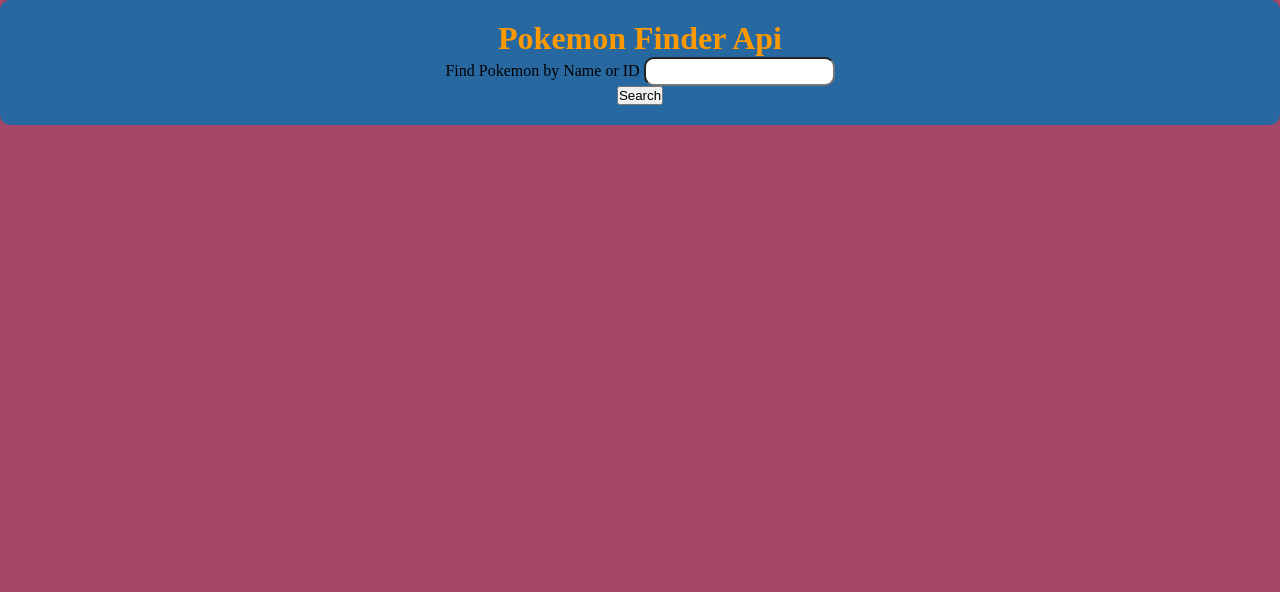
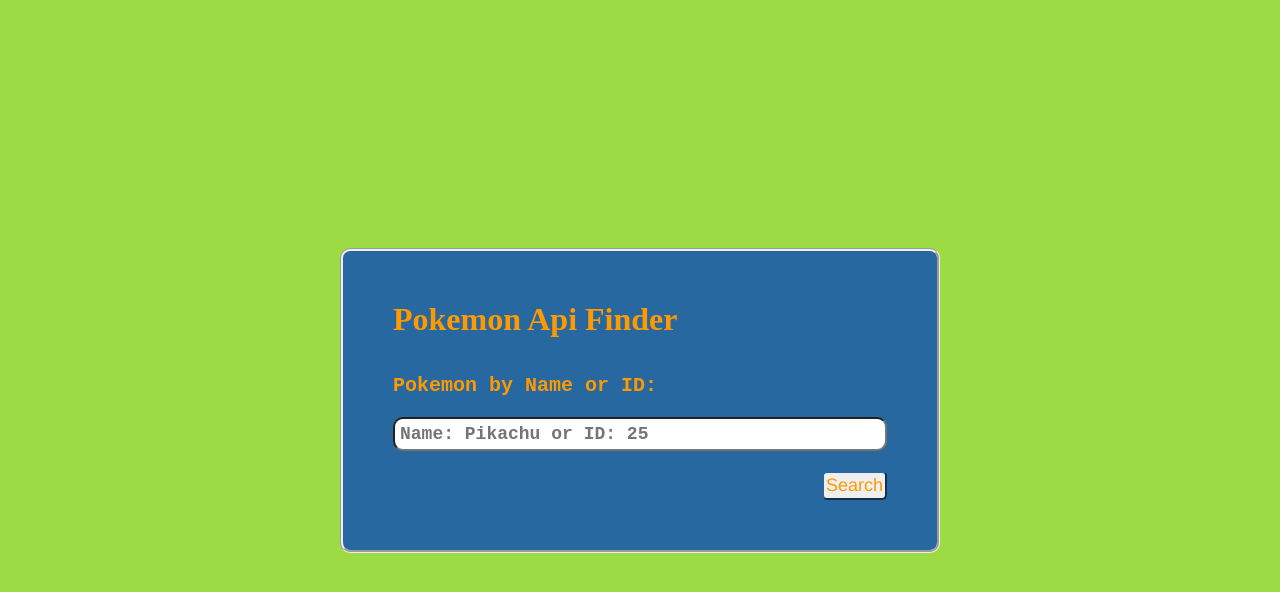
Before and after one commit to marksimmons2288/fetch-and-async-assignment-week6, a plain HTML site: page index.html in a window 1280 px wide. Drawn offline with Linux system fonts and the light colour scheme.

Commit message:
update html and css

```diff
--- a/index.html
+++ b/index.html
@@ -2,7 +2,7 @@
 <html lang="en">
 <head>
     <meta charset="UTF-8">
-    <meta name="viewport" content="width=, initial-scale=1.0">
+    <meta name="viewport" content= "width=1.0 initial-scale=1.0">
     <title>Fetch and Async Pokemon</title>
     <!-- CSS Styles -->
      <link rel="stylesheet" href="./styles.css">
@@ -10,16 +10,17 @@
 <body>
 
 
-    <form class="main_form">
-    <h1>Pokemon Finder Api</h1>
+     <form class="main_form">
+ <div class="main_content">
+     <h1>Pokemon Api Finder</h1>
+    <label for="pokemonFinder" class="label">Pokemon by Name or ID:</label>
+        <input type="text" class="input_field" id="pokemonFinder" name="pokemonFinder" placeholder= "Name: Pikachu or ID: 25" required>
 
-    <div>
-        <label for="pokemonFinder">Find Pokemon by Name or ID</label>
-        <input type="text" class="input_field" id="pokemonFinder" name="pokemonFinder"required>
-     </div>
+    <div class="btn_container">
+        <button type="button" class="btn">Search</button>
+    </div>
+ </div>
+     </form>
 
-     <button type="button">Search</button>
-
-        </form>
-    </body>
+</body>
 </html>
--- a/styles.css
+++ b/styles.css
@@ -6,29 +6,79 @@
     box-sizing: border-box;
 }
 
-h1 {
-    color: rgb(255, 153, 0);
-}
-
 body {
-    background-color: rgb(163, 70, 104);
+    background-color: rgb(156, 219, 67);
 }
 
 .main_form {
+    color: rgb(255, 153, 0);
+    padding:20px;
+    min-height: 100vh;
+    display: flex;
+    flex-direction: column;
+    justify-content: center;
+    align-items: center;
+
+}
+
+.main_content {
 background-color: rgb(39, 104, 160);
 display: flex;
 flex-direction: column;
-justify-content: center;
-align-items: center;
-padding: 20px;
+justify-content: flex-start;
+padding: 50px;
 border-radius: 10px;
+border-style: groove;
 margin: 0 auto;
-width: 100%;
+width: 90%;
+max-width: 600px;
+gap: 20px;
+
+}
+
+.main_content h1{
+    margin-bottom: 1rem;
+}
+
+.label{
+    font-size: 20px;
+    font-family: 'Courier New', Courier, monospace;
+    font-weight: 700;
 
 }
 
 .input_field {
     padding: 5px;
     border-radius: 10px;
+    border-style: solid;
+    border-style: inset;
 
 }
+
+input {
+    font-size: 18px;
+    font-family: 'Courier New', Courier, monospace;
+    font-weight: bold;
+}
+
+.btn_container {
+    display: flex;
+    justify-content: flex-end;
+
+
+}
+
+.btn {
+   font-size: large;
+   font-family: 'Franklin Gothic Medium', 'Arial Narrow', Arial, sans-serif;
+   border-radius: 5px;
+   border-style: outset;
+   border-color:  rgb(39, 104, 160);
+   padding: 2px;
+   color: rgb(255, 153, 0);
+
+}
+
+.btn:hover {
+    cursor: pointer;
+}
```
